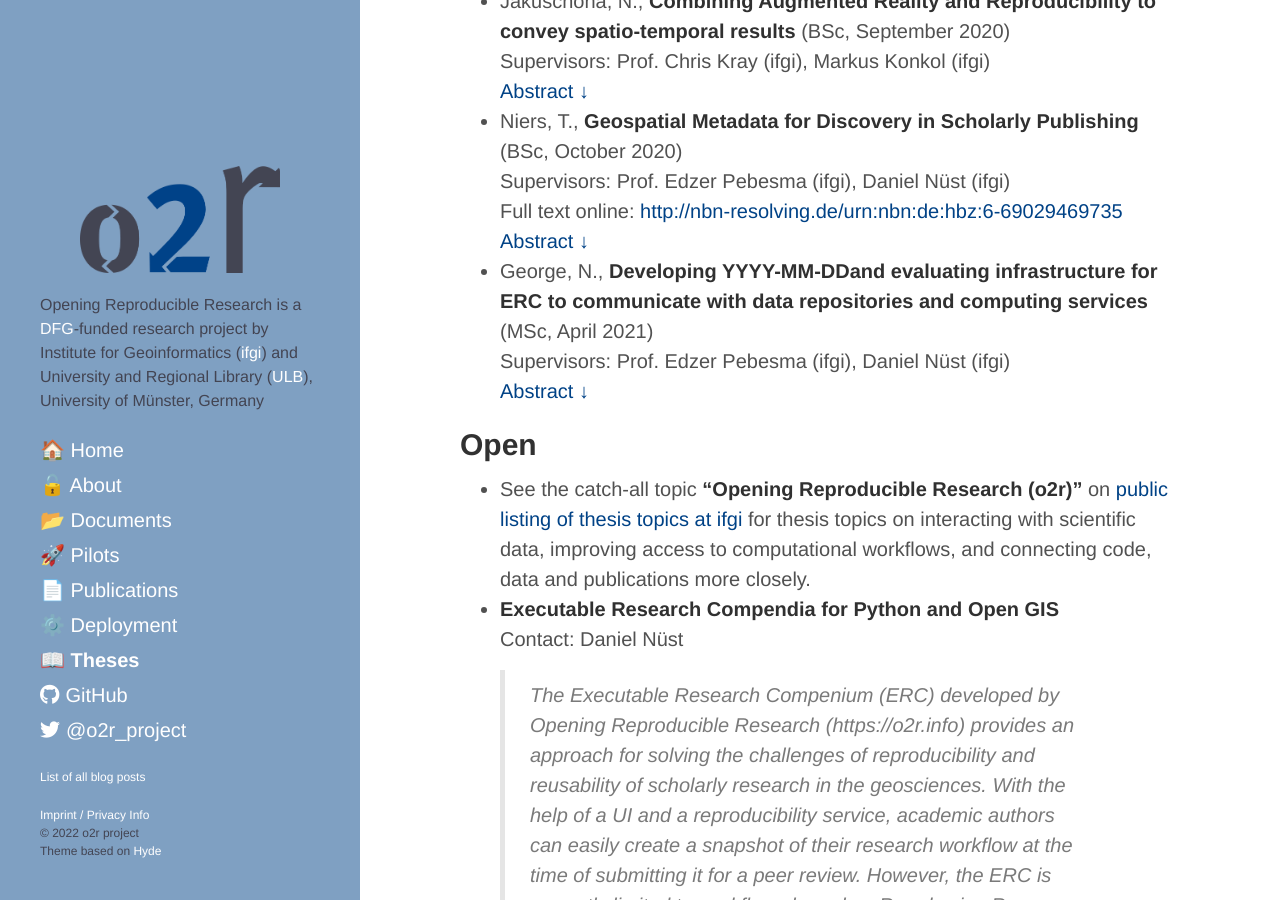
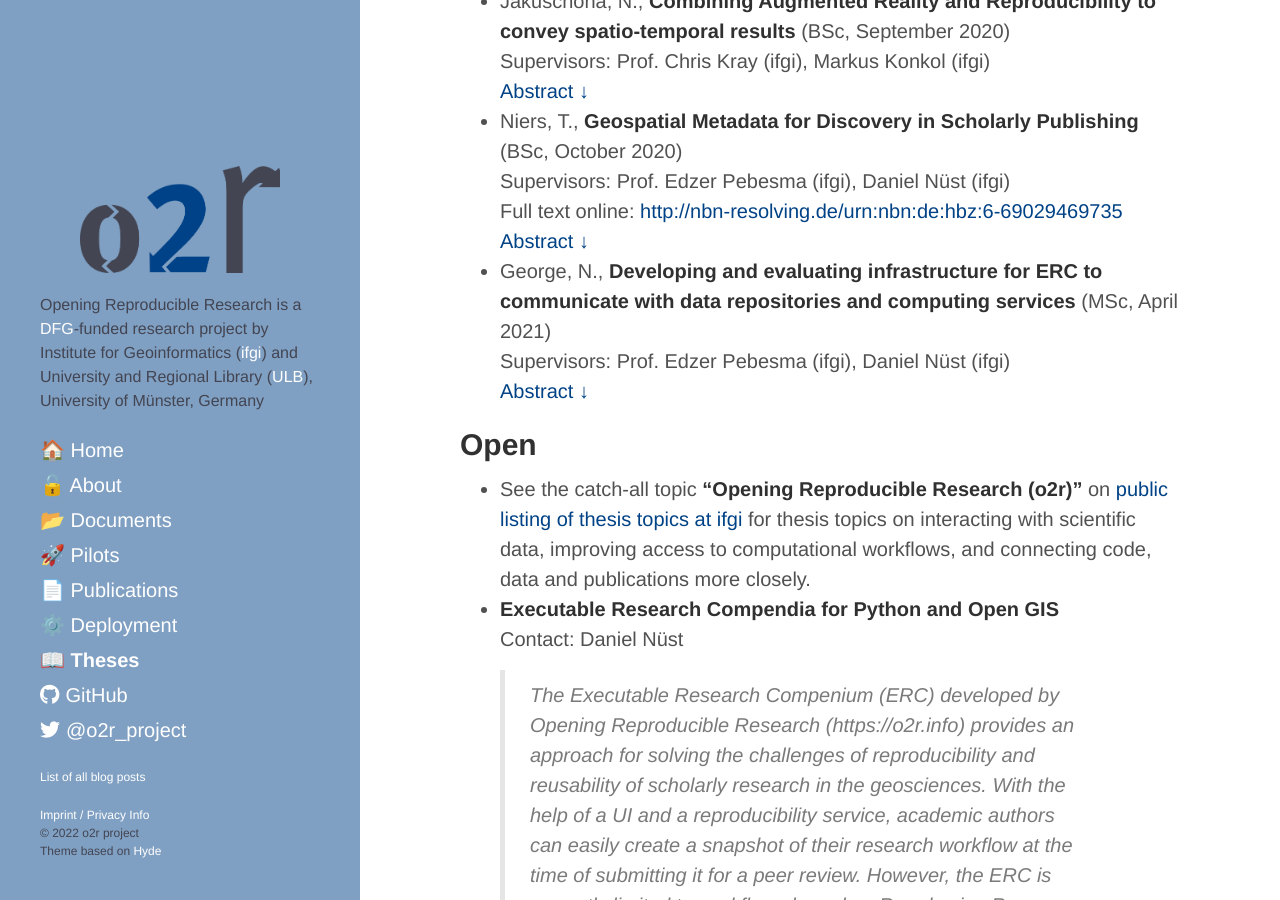
Before and after one commit to o2r-project/o2r-project.github.io, a Jekyll site: the page built from theses.md, in a window 1280 px wide and 900 px high, scrolled down 1309 px. Built offline with Jekyll 4.4.1, drawn with Linux system fonts in a browser that asks for light colours; nearby versions of some CDN libraries.

Commit message:
fix typo

```diff
--- a/theses.md
+++ b/theses.md
@@ -77,7 +77,7 @@ Please contact `o2r.team@uni-muenster.de` if you are a student (ifgi BSc, ifgi M
   <blockquote class="abstract">
     <p><em>Many scientific articles are related to specific regions of the Earth. The connection is often implicit, although geospatial metadata has been shown to have positive effects, such as detecting biases in research coverage or enhancing discovery of research. Scholarly communication platforms lack an explicit modeling of geospatial metadata. In this work, we report a novel approach to integrate well-defined geospatial metadata into Open Journal Systems (OJS). Authors can create complex geometries to represent the related location(s) or region(s) for their submission and define the relevant time period. They are assisted by an interactive map and a gazetteer to capture high quality coordinates as well as a matching textual description with high usability. The geospatial metadata is published within the article pages using semantic tags, integrated in standardized publication metadata, and shown on maps. Thereby, the geoOJS plugin facilitates indexing by search engines, can improve accessibility, and provides a foundation for more powerful map-based discovery of research articles across journals.</em></p>
   </blockquote>
-- George, N., **Developing YYYY-MM-DDand evaluating infrastructure for ERC to communicate with data repositories and computing services** (MSc, April 2021)
+- George, N., **Developing and evaluating infrastructure for ERC to communicate with data repositories and computing services** (MSc, April 2021)
   <br />Supervisors: Prof. Edzer Pebesma (ifgi), Daniel Nüst (ifgi)
   <br /><span class="expandable"><a href="#">Abstract ↓</a></span>
   <blockquote class="abstract">
```
